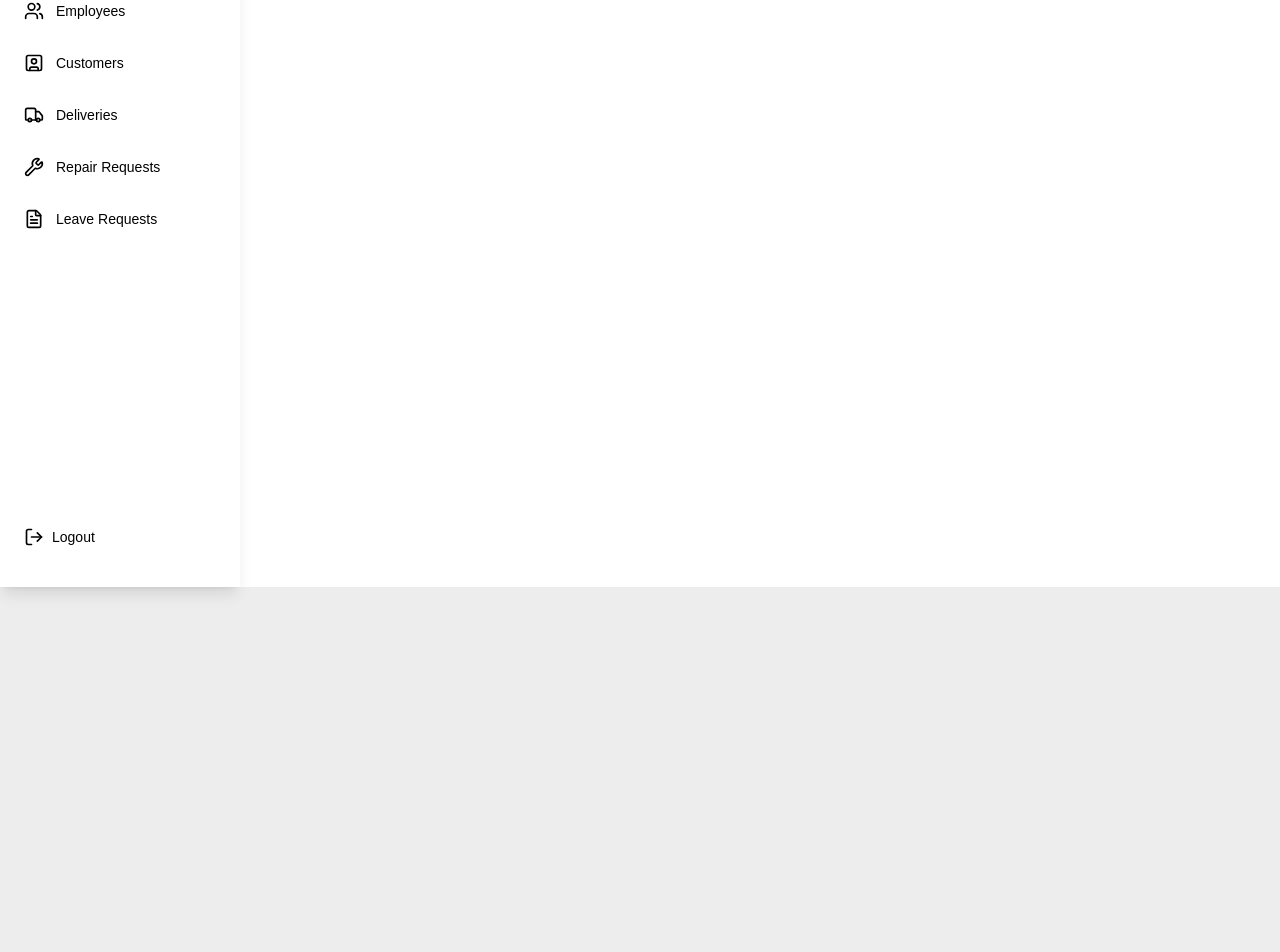
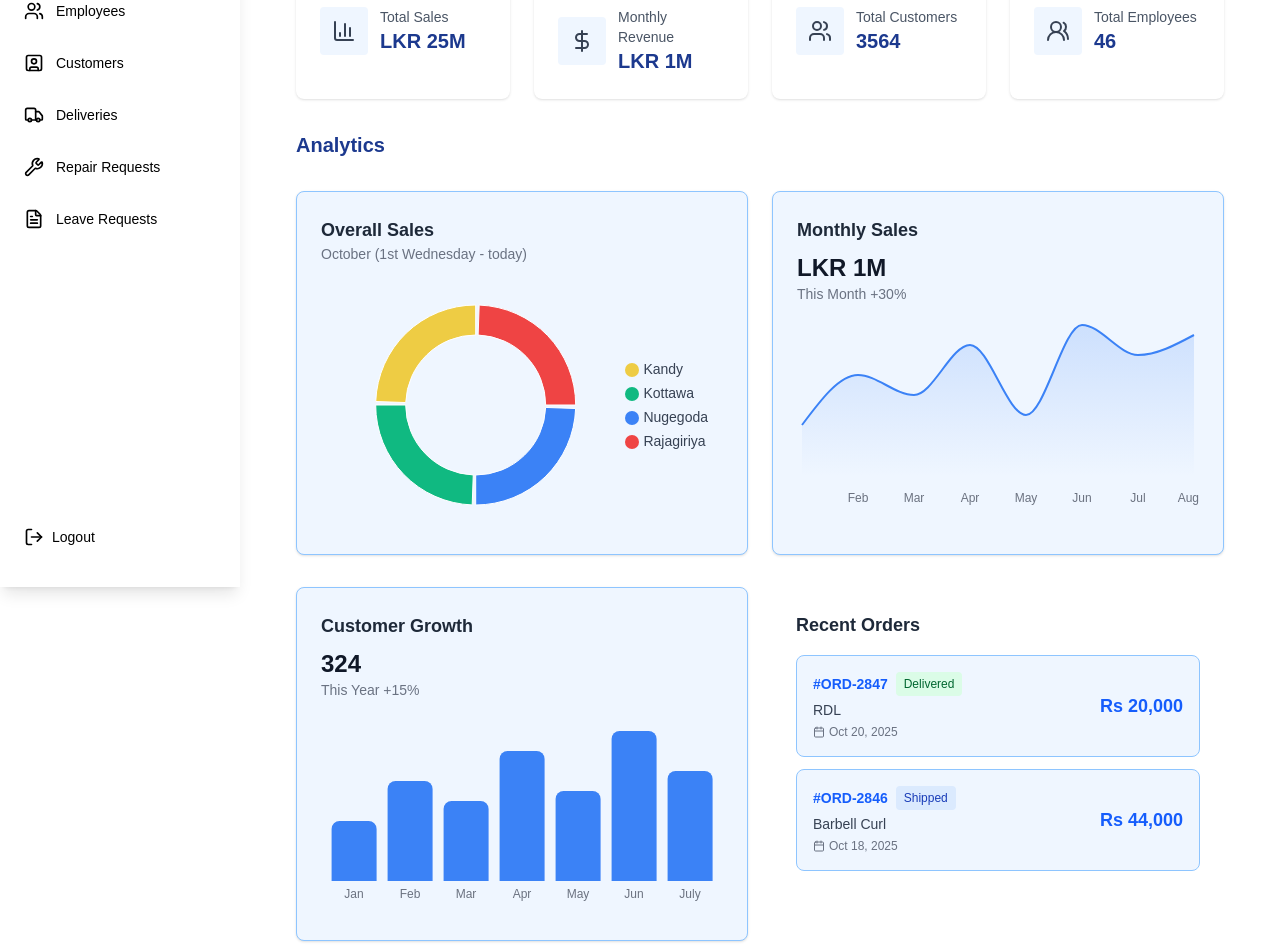
Before and after one commit to IshanHansaka/eser-marketing-erp, a Next.js app: page /Admin/dashboard in a window 1280 px wide. Shown: the part 213-1165 px from the top of the page. Before the commit the page ends 800 px from the top, so only its background shows below. Built offline with nearby package versions, Linux system fonts and the light colour scheme.

Commit message:
feat: implement admin dashboard

```diff
--- a/src/app/Admin/dashboard/page.tsx
+++ b/src/app/Admin/dashboard/page.tsx
@@ -1,7 +1,279 @@
-import React from 'react'
+'use client';
+import { useState } from 'react';
+import { BarChart3, DollarSign, Users, UsersRound, Calendar } from 'lucide-react';
+import { AreaChart, Area, BarChart, Bar, PieChart, Pie, Cell, XAxis, YAxis, CartesianGrid, Tooltip, ResponsiveContainer, Legend } from 'recharts';
 
-export default function page() {
+interface RecentOrder {
+  id: string;
+  orderNumber: string;
+  customer: string;
+  date: string;
+  status: 'Delivered' | 'Shipped' | 'Pending';
+  amount: number;
+}
+
+const recentOrders: RecentOrder[] = [
+  {
+    id: '1',
+    orderNumber: '#ORD-2847',
+    customer: 'RDL',
+    date: 'Oct 20, 2025',
+    status: 'Delivered',
+    amount: 20000
+  },
+  {
+    id: '2',
+    orderNumber: '#ORD-2846',
+    customer: 'Barbell Curl',
+    date: 'Oct 18, 2025',
+    status: 'Shipped',
+    amount: 44000
+  }
+];
+
+// Data for Overall Sales Pie Chart
+const overallSalesData = [
+  { name: 'Rajagiriya', value: 25, color: '#EF4444' },
+  { name: 'Kandy', value: 25, color: '#EC4' },
+  { name: 'Kottawa', value: 25, color: '#10B981' },
+  { name: 'Nugegoda', value: 25, color: '#3B82F6' }
+];
+
+// Data for Monthly Sales Area Chart
+const monthlySalesData = [
+  { month: 'Jan', sales: 30 },
+  { month: 'Feb', sales: 55 },
+  { month: 'Mar', sales: 45 },
+  { month: 'Apr', sales: 70 },
+  { month: 'May', sales: 35 },
+  { month: 'Jun', sales: 80 },
+  { month: 'Jul', sales: 65 },
+  { month: 'Aug', sales: 75 }
+];
+
+// Data for Customer Growth Bar Chart
+const customerGrowthData = [
+  { month: 'Jan', customers: 30 },
+  { month: 'Feb', customers: 50 },
+  { month: 'Mar', customers: 40 },
+  { month: 'Apr', customers: 65 },
+  { month: 'May', customers: 45 },
+  { month: 'Jun', customers: 75 },
+  { month: 'July', customers: 55 }
+];
+
+export default function AdminDashboard() {
+  const [selectedPeriod] = useState('October (1st Wednesday - today)');
+
   return (
-    <div>page</div>
-  )
+    <div className="p-8 -mt-11">
+      {/* Header */}
+      <div className="mb-8">
+        <h1 className="text-2xl font-bold text-[#1C398E] mb-1">Admin Dashboard</h1>
+        <p className="text-gray-600 text-sm">Welcome back</p>
+      </div>
+
+      {/* Stats Cards */}
+      <div className="grid grid-cols-4 gap-6 mb-8">
+        <div className="bg-white rounded-lg shadow p-6">
+          <div className="flex items-center gap-3">
+            <div className="p-3 bg-blue-50 rounded">
+              <BarChart3 className="w-6 h-6 text-gray-700" />
+            </div>
+            <div>
+              <p className="text-sm text-gray-600">Total Sales</p>
+              <p className="text-xl font-bold text-[#1C398E]">LKR 25M</p>
+            </div>
+          </div>
+        </div>
+
+        <div className="bg-white rounded-lg shadow p-6">
+          <div className="flex items-center gap-3">
+            <div className="p-3 bg-blue-50 rounded">
+              <DollarSign className="w-6 h-6 text-gray-700" />
+            </div>
+            <div>
+              <p className="text-sm text-gray-600">Monthly Revenue</p>
+              <p className="text-xl font-bold text-[#1C398E]">LKR 1M</p>
+            </div>
+          </div>
+        </div>
+
+        <div className="bg-white rounded-lg shadow p-6">
+          <div className="flex items-center gap-3">
+            <div className="p-3 bg-blue-50 rounded">
+              <Users className="w-6 h-6 text-gray-700" />
+            </div>
+            <div>
+              <p className="text-sm text-gray-600">Total Customers</p>
+              <p className="text-xl font-bold text-[#1C398E]">3564</p>
+            </div>
+          </div>
+        </div>
+
+        <div className="bg-white rounded-lg shadow p-6">
+          <div className="flex items-center gap-3">
+            <div className="p-3 bg-blue-50 rounded">
+              <UsersRound className="w-6 h-6 text-gray-700" />
+            </div>
+            <div>
+              <p className="text-sm text-gray-600">Total Employees</p>
+              <p className="text-xl font-bold text-[#1C398E]">46</p>
+            </div>
+          </div>
+        </div>
+      </div>
+
+      {/* Analytics Section */}
+      <div className="mb-8">
+        <h2 className="text-xl font-semibold text-[#1C398E]">Analytics</h2>
+      </div>
+
+      <div className="grid grid-cols-2 gap-6 mb-8">
+        {/* Overall Sales - Donut Chart */}
+        <div className="bg-blue-50 rounded-lg shadow p-6 border border-blue-300">
+          <div className="mb-4">
+            <h3 className="text-lg font-semibold text-gray-800">Overall Sales</h3>
+            <p className="text-sm text-gray-500">{selectedPeriod}</p>
+          </div>
+          <div className="flex items-center justify-center">
+            <ResponsiveContainer width="100%" height={250}>
+              <PieChart>
+                <Pie
+                  data={overallSalesData}
+                  cx="50%"
+                  cy="50%"
+                  innerRadius={70}
+                  outerRadius={100}
+                  paddingAngle={2}
+                  dataKey="value"
+                >
+                  {overallSalesData.map((entry, index) => (
+                    <Cell key={`cell-${index}`} fill={entry.color} />
+                  ))}
+                </Pie>
+                <Legend
+                  verticalAlign="middle"
+                  align="right"
+                  layout="vertical"
+                  iconType="circle"
+                  formatter={(value) => <span className="text-sm text-gray-700">{value}</span>}
+                />
+              </PieChart>
+            </ResponsiveContainer>
+          </div>
+        </div>
+
+        {/* Monthly Sales - Area Chart */}
+        <div className="bg-blue-50 rounded-lg shadow p-6 border border-blue-300">
+          <div className="mb-4">
+            <h3 className="text-lg font-semibold text-gray-800">Monthly Sales</h3>
+            <div className="mt-2">
+              <p className="text-2xl font-bold text-gray-900">LKR 1M</p>
+              <p className="text-sm text-gray-500">This Month +30%</p>
+            </div>
+          </div>
+          <ResponsiveContainer width="100%" height={200}>
+            <AreaChart data={monthlySalesData}>
+              <defs>
+                <linearGradient id="colorSales" x1="0" y1="0" x2="0" y2="1">
+                  <stop offset="5%" stopColor="#3B82F6" stopOpacity={0.3}/>
+                  <stop offset="95%" stopColor="#3B82F6" stopOpacity={0}/>
+                </linearGradient>
+              </defs>
+              <XAxis
+                dataKey="month"
+                axisLine={false}
+                tickLine={false}
+                tick={{ fill: '#6B7280', fontSize: 12 }}
+              />
+              <Tooltip
+                contentStyle={{
+                  backgroundColor: 'white',
+                  border: '1px solid #E5E7EB',
+                  borderRadius: '8px',
+                  fontSize: '12px'
+                }}
+              />
+              <Area
+                type="monotone"
+                dataKey="sales"
+                stroke="#3B82F6"
+                strokeWidth={2}
+                fill="url(#colorSales)"
+              />
+            </AreaChart>
+          </ResponsiveContainer>
+        </div>
+      </div>
+
+      <div className="grid grid-cols-2 gap-6">
+        {/* Customer Growth - Bar Chart */}
+        <div className="bg-blue-50 rounded-lg shadow p-6 border border-blue-300">
+          <div className="mb-4">
+            <h3 className="text-lg font-semibold text-gray-800">Customer Growth</h3>
+            <div className="mt-2">
+              <p className="text-2xl font-bold text-gray-900">324</p>
+              <p className="text-sm text-gray-500">This Year +15%</p>
+            </div>
+          </div>
+          <ResponsiveContainer width="100%" height={200}>
+            <BarChart data={customerGrowthData}>
+              <XAxis
+                dataKey="month"
+                axisLine={false}
+                tickLine={false}
+                tick={{ fill: '#6B7280', fontSize: 12 }}
+              />
+              <Tooltip
+                contentStyle={{
+                  backgroundColor: 'white',
+                  border: '1px solid #E5E7EB',
+                  borderRadius: '8px',
+                  fontSize: '12px'
+                }}
+                cursor={{ fill: 'rgba(59, 130, 246, 0.1)' }}
+              />
+              <Bar
+                dataKey="customers"
+                fill="#3B82F6"
+                radius={[8, 8, 0, 0]}
+              />
+            </BarChart>
+          </ResponsiveContainer>
+        </div>
+
+        {/* Recent Orders */}
+        <div className="p-6">
+          <h3 className="text-lg font-semibold text-gray-800 mb-4">Recent Orders</h3>
+          <div className="space-y-3">
+            {recentOrders.map((order) => (
+              <div key={order.id} className="flex items-center justify-between p-4 bg-blue-50 rounded-lg  border border-blue-300">
+                <div className="flex-1">
+                  <div className="flex items-center gap-2 mb-1">
+                    <span className="text-sm font-semibold text-blue-600">{order.orderNumber}</span>
+                    <span className={`px-2 py-1 rounded text-xs font-medium ${
+                      order.status === 'Delivered' ? 'bg-green-100 text-green-800' :
+                      order.status === 'Shipped' ? 'bg-blue-100 text-blue-800' :
+                      'bg-yellow-100 text-yellow-800'
+                    }`}>
+                      {order.status}
+                    </span>
+                  </div>
+                  <p className="text-sm text-gray-700 font-medium">{order.customer}</p>
+                  <p className="text-xs text-gray-500 flex items-center gap-1 mt-1">
+                    <Calendar className="w-3 h-3" />
+                    {order.date}
+                  </p>
+                </div>
+                <div className="text-right">
+                  <p className="text-lg font-bold text-blue-600">Rs {order.amount.toLocaleString()}</p>
+                </div>
+              </div>
+            ))}
+          </div>
+        </div>
+      </div>
+    </div>
+  );
 }
```
